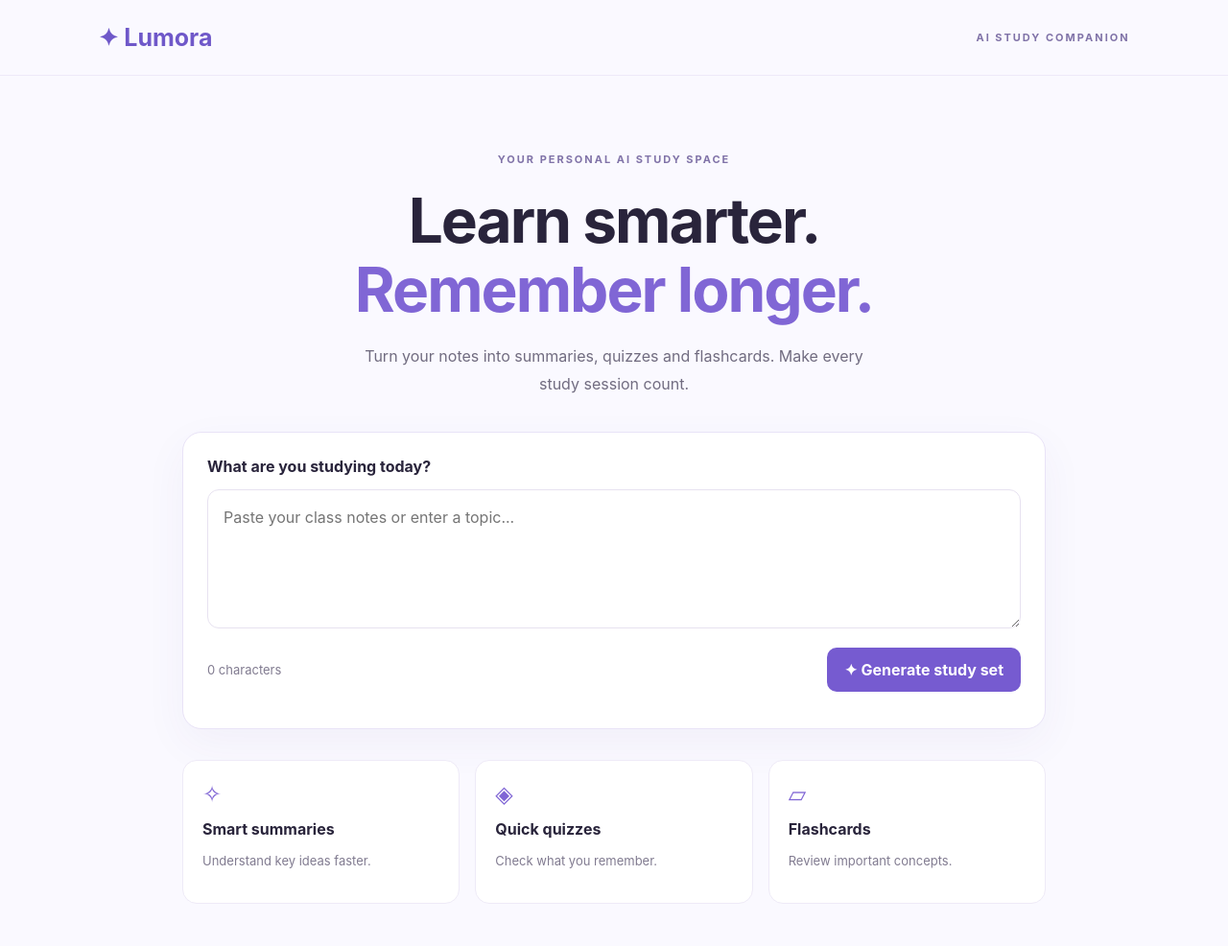
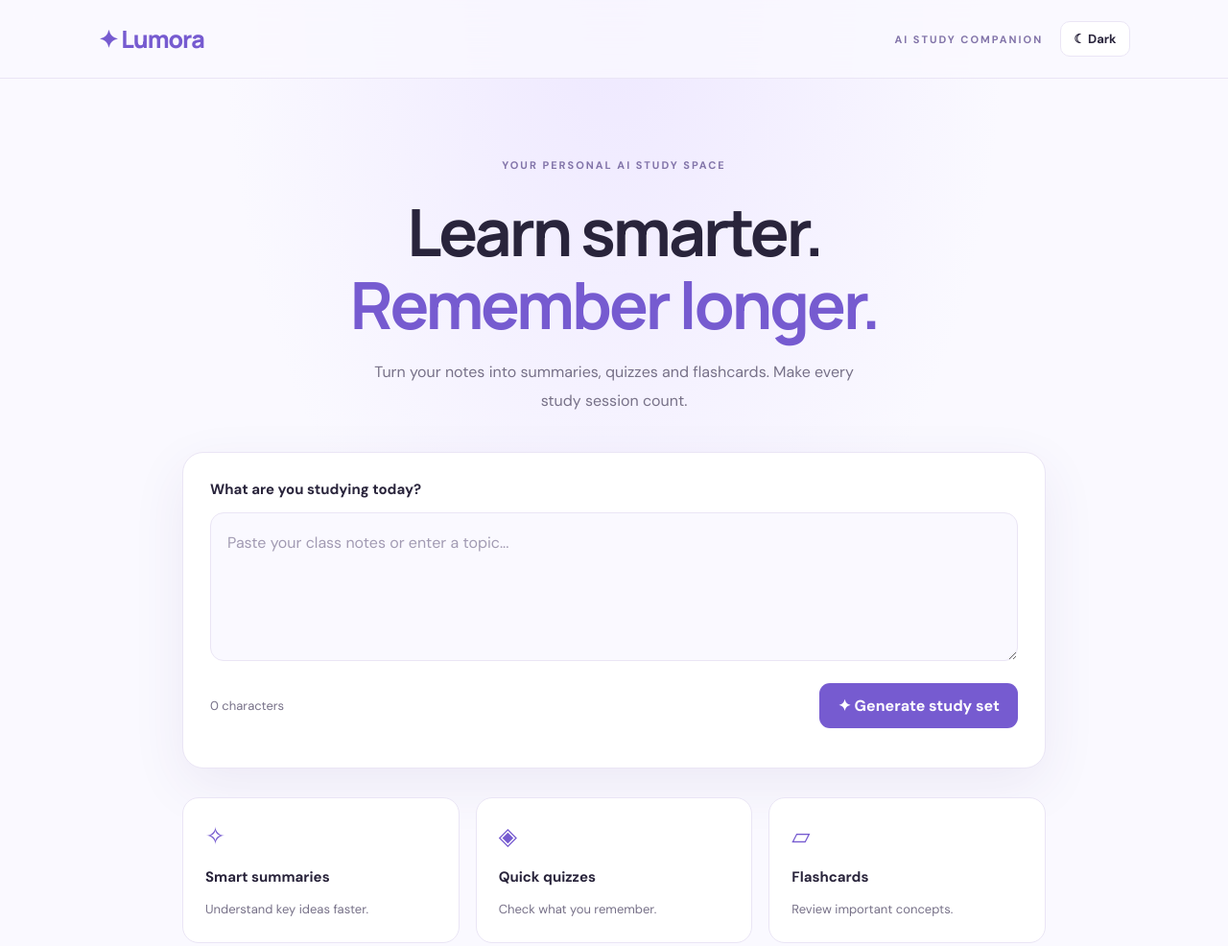
Before and after one commit to bhandindrayani07/lumora-ai, a plain HTML site: page index.html in a window 1280 px wide. Shown: the top 986 px of the page at 96% size. Drawn offline with Linux system fonts and the light colour scheme.

Commit message:
Add premium styling and dark mode

```diff
--- a/index.html
+++ b/index.html
@@ -9,10 +9,18 @@
   <script src="script.js" defer></script>
 </head>
 <body>
-  <header class="navbar">
-    <a class="logo" href="#">✦ Lumora</a>
+
+<header class="navbar">
+  <a class="logo" href="#">✦ Lumora</a>
+
+  <div class="nav-actions">
     <span class="tag">AI STUDY COMPANION</span>
-  </header>
+    <button id="themeToggle" class="theme-toggle" type="button"
+      aria-label="Switch to dark mode">
+      ☾ Dark
+    </button>
+  </div>
+</header>
 
   <main class="hero">
     <span class="eyebrow">YOUR PERSONAL AI STUDY SPACE</span>
--- a/script.js
+++ b/script.js
@@ -3,11 +3,51 @@ const notes = document.querySelector("#notes");
 const counter = document.querySelector("#counter");
 const generateBtn = document.querySelector("#generateBtn");
 const message = document.querySelector("#message");
+const themeToggle = document.querySelector("#themeToggle");
 
+// Update the notes character count
 notes.addEventListener("input", function () {
   counter.textContent = notes.value.length + " characters";
 });
 
+// Apply the selected theme
+function applyTheme(isDark) {
+  document.body.classList.toggle("dark-mode", isDark);
+
+  if (isDark) {
+    themeToggle.textContent = "☀ Light";
+    themeToggle.setAttribute("aria-label", "Switch to light mode");
+  } else {
+    themeToggle.textContent = "☾ Dark";
+    themeToggle.setAttribute("aria-label", "Switch to dark mode");
+  }
+}
+
+// Restore the saved theme when the page opens
+let savedTheme = null;
+
+try {
+  savedTheme = localStorage.getItem("lumora-theme");
+} catch (error) {
+  console.log("Theme preference could not be loaded.");
+}
+
+applyTheme(savedTheme === "dark");
+
+// Switch themes when the button is clicked
+themeToggle.addEventListener("click", function () {
+  const isDark = !document.body.classList.contains("dark-mode");
+
+  applyTheme(isDark);
+
+  try {
+    localStorage.setItem("lumora-theme", isDark ? "dark" : "light");
+  } catch (error) {
+    console.log("Theme preference could not be saved.");
+  }
+});
+
+// Check that notes have been entered
 generateBtn.addEventListener("click", function () {
   if (notes.value.trim() === "") {
     message.textContent = "Please enter your notes or a topic first.";
--- a/style.css
+++ b/style.css
@@ -1,32 +1,59 @@
+
+@import url('https://fonts.googleapis.com/css2?family=DM+Sans:wght@400;500;600;700&family=Manrope:wght@400;500;600;700;800&display=swap');
+
+:root {
+  --bg: #faf9ff;
+  --surface: #ffffff;
+  --text: #29243b;
+  --muted: #777188;
+  --primary: #765bd0;
+  --primary-hover: #6247bd;
+  --border: #eae5f5;
+  --soft: #f1edff;
+  --shadow: 0 18px 55px rgba(73, 52, 130, 0.08);
+}
 
 * {
   box-sizing: border-box;
 }
 
+html {
+  scroll-behavior: smooth;
+}
+
 body {
   margin: 0;
-  font-family: -apple-system, BlinkMacSystemFont, "Segoe UI", sans-serif;
-  color: #29243b;
-  background: #faf9ff;
+  font-family: 'DM Sans', sans-serif;
+  color: var(--text);
+  background:
+    radial-gradient(ellipse at 50% 0%, #eee8ff 0%, transparent 45%),
+    var(--bg);
+  transition: background 0.3s ease, color 0.3s ease;
 }
 
 .navbar {
   display: flex;
   justify-content: space-between;
   align-items: center;
-  padding: 24px 8%;
-  border-bottom: 1px solid #eeeaf8;
+  gap: 20px;
+  padding: 22px 8%;
+  border-bottom: 1px solid var(--border);
+  background: rgba(250, 249, 255, 0.78);
+  backdrop-filter: blur(16px);
 }
 
 .logo {
-  color: #6f58c9;
+  color: var(--primary);
+  font-family: 'Manrope', sans-serif;
   font-size: 25px;
-  font-weight: 750;
+  font-weight: 800;
   text-decoration: none;
+  letter-spacing: -1px;
 }
 
-.tag, .eyebrow {
-  color: #8073a8;
+.tag,
+.eyebrow {
+  color: #8274a9;
   font-size: 11px;
   font-weight: 700;
   letter-spacing: 2px;
@@ -34,130 +61,184 @@ body {
 
 .hero {
   width: min(900px, 88%);
-  margin: 75px auto 50px;
+  margin: 78px auto 55px;
   text-align: center;
 }
 
 h1 {
-  margin: 20px 0;
-  font-size: clamp(38px, 7vw, 64px);
+  margin: 22px 0 18px;
+  font-family: 'Manrope', sans-serif;
+  font-size: clamp(40px, 7vw, 68px);
   line-height: 1.12;
-  letter-spacing: -2px;
+  letter-spacing: -3px;
 }
 
 h1 span {
-  color: #8066d5;
+  color: var(--primary);
 }
 
 .intro {
   max-width: 520px;
-  margin: 0 auto 35px;
-  color: #716c80;
-  line-height: 1.8;
+  margin: 0 auto 38px;
+  color: var(--muted);
+  font-size: 16px;
+  line-height: 1.85;
 }
 
 .study-card {
-  padding: 25px;
+  padding: 28px;
   text-align: left;
-  background: white;
-  border: 1px solid #e9e3f7;
-  border-radius: 20px;
-  box-shadow: 0 15px 45px #5140800d;
+  background: var(--surface);
+  border: 1px solid var(--border);
+  border-radius: 22px;
+  box-shadow: var(--shadow);
 }
 
 label {
   display: block;
   margin-bottom: 14px;
-  font-weight: 650;
+  font-size: 15px;
+  font-weight: 700;
 }
 
 textarea {
   width: 100%;
-  min-height: 145px;
-  padding: 16px;
+  min-height: 155px;
+  padding: 17px;
   resize: vertical;
-  border: 1px solid #e7e2f0;
-  border-radius: 12px;
+  color: var(--text);
+  background: var(--bg);
+  border: 1px solid var(--border);
+  border-radius: 14px;
   font: inherit;
-  line-height: 1.6;
-  outline-color: #8a72df;
+  line-height: 1.7;
+  outline: none;
+  transition: border-color 0.2s ease, box-shadow 0.2s ease;
+}
+
+textarea:focus {
+  border-color: var(--primary);
+  box-shadow: 0 0 0 4px rgba(118, 91, 208, 0.1);
+}
+
+textarea::placeholder {
+  color: #a29bb3;
 }
 
 .card-bottom {
   display: flex;
+  justify-content: space-between;
   align-items: center;
-  justify-content: space-between;
-  gap: 12px;
-  margin-top: 16px;
+  gap: 14px;
+  margin-top: 18px;
 }
 
-#counter, #message {
-  color: #817b90;
+#counter,
+#message {
+  color: var(--muted);
   font-size: 13px;
 }
 
+#message {
+  margin-bottom: 0;
+}
+
 button {
-  padding: 13px 18px;
+  padding: 13px 19px;
   color: white;
-  background: #765bd0;
-  border: 0;
-  border-radius: 10px;
+  background: var(--primary);
+  border: none;
+  border-radius: 11px;
   font: inherit;
-  font-weight: 650;
+  font-weight: 700;
   cursor: pointer;
+  transition: transform 0.2s ease, background 0.2s ease;
 }
 
 button:hover {
-  background: #6247bd;
+  background: var(--primary-hover);
+  transform: translateY(-2px);
+}
+
+button:focus-visible,
+a:focus-visible {
+  outline: 3px solid #b7a6f5;
+  outline-offset: 4px;
 }
 
 .features {
   display: grid;
-  grid-template-columns: repeat(3, 1fr);
-  gap: 16px;
-  margin-top: 32px;
+  grid-template-columns: repeat(3, minmax(0, 1fr));
+  gap: 17px;
+  margin-top: 30px;
   text-align: left;
 }
 
 .feature {
-  padding: 20px;
-  background: white;
-  border: 1px solid #eeeaf7;
-  border-radius: 15px;
+  padding: 23px;
+  background: var(--surface);
+  border: 1px solid var(--border);
+  border-radius: 17px;
+  transition: transform 0.2s ease, box-shadow 0.2s ease;
+}
+
+.feature:hover {
+  transform: translateY(-4px);
+  box-shadow: var(--shadow);
 }
 
 .feature span {
   display: block;
-  margin-bottom: 12px;
-  color: #8066d5;
-  font-size: 24px;
+  margin-bottom: 15px;
+  color: var(--primary);
+  font-size: 25px;
+}
+
+.feature strong {
+  font-size: 15px;
 }
 
 .feature p {
-  color: #817b90;
+  margin-bottom: 0;
+  color: var(--muted);
   font-size: 13px;
-  line-height: 1.6;
+  line-height: 1.7;
 }
 
 footer {
-  padding: 25px;
-  color: #817b90;
+  padding: 28px 16px;
+  color: var(--muted);
   text-align: center;
   font-size: 13px;
 }
 
-@media (max-width: 600px) {
+@media (max-width: 650px) {
   .navbar {
-    padding: 20px 6%;
+    padding: 19px 6%;
   }
 
   .tag {
+    max-width: 130px;
     font-size: 9px;
     letter-spacing: 1px;
+    text-align: right;
   }
 
   .hero {
-    margin-top: 50px;
+    width: 90%;
+    margin-top: 54px;
+  }
+
+  h1 {
+    letter-spacing: -1.8px;
+  }
+
+  .intro {
+    font-size: 14px;
+  }
+
+  .study-card {
+    padding: 19px;
   }
 
   .features {
@@ -165,7 +246,83 @@ footer {
   }
 
   .card-bottom {
-    align-items: flex-start;
+    align-items: stretch;
     flex-direction: column;
   }
+
+  .card-bottom button {
+    width: 100%;
+  }
 }
+
+
+/* Navigation layout */
+.nav-actions {
+  display: flex;
+  align-items: center;
+  gap: 18px;
+}
+
+.theme-toggle {
+  padding: 9px 13px;
+  color: var(--text);
+  background: var(--surface);
+  border: 1px solid var(--border);
+  border-radius: 10px;
+  font-size: 13px;
+  white-space: nowrap;
+}
+
+.theme-toggle:hover {
+  color: white;
+}
+
+/* Dark mode colours */
+body.dark-mode {
+  --bg: #171522;
+  --surface: #211e30;
+  --text: #f4f0ff;
+  --muted: #b5aec9;
+  --primary: #a18aec;
+  --primary-hover: #8b72dc;
+  --border: #393249;
+  --soft: #302842;
+  --shadow: 0 18px 55px rgba(0, 0, 0, 0.2);
+
+  background:
+    radial-gradient(ellipse at 50% 0%, #302644 0%, transparent 45%),
+    var(--bg);
+}
+
+body.dark-mode .navbar {
+  background: rgba(23, 21, 34, 0.85);
+}
+
+body.dark-mode .eyebrow,
+body.dark-mode .tag {
+  color: #c0b2ef;
+}
+
+body.dark-mode textarea {
+  color: var(--text);
+  background: #191725;
+  border-color: var(--border);
+}
+
+body.dark-mode textarea::placeholder {
+  color: #948ba9;
+}
+
+@media (max-width: 520px) {
+  .nav-actions {
+    gap: 10px;
+  }
+
+  .nav-actions .tag {
+    display: none;
+  }
+
+  .theme-toggle {
+    padding: 9px 10px;
+  }
+}
```
